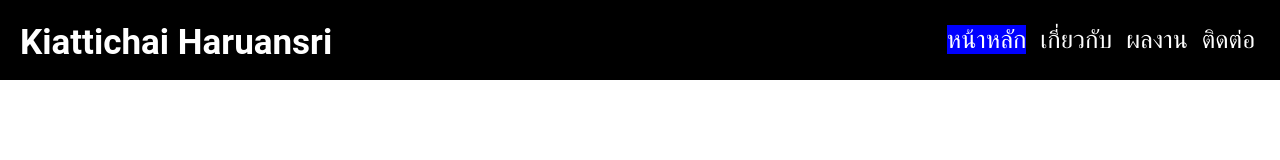
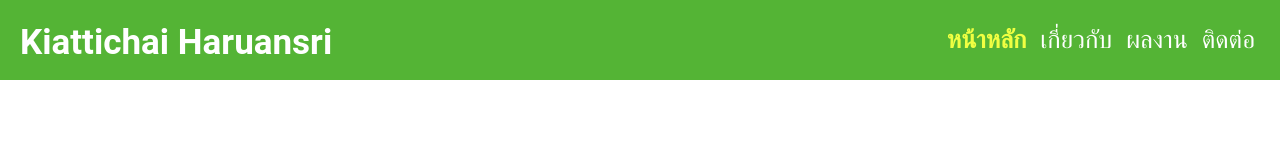
Before and after one commit to KiattichaiHaruansri/Kiattichai-website, a plain HTML site: page index.html in a window 1280 px wide. In both pictures the pointer is over the link "หน้าหลัก". Drawn offline with Linux system fonts and the light colour scheme.

Commit message:
Update main.css

```diff
--- a/css/main.css
+++ b/css/main.css
@@ -11,7 +11,7 @@ body {
 }
 
 nav {
-    background: black;
+    background: #54B435;
     height: 80px;
     width: 100%;
 }
@@ -40,7 +40,8 @@ nav ul li a {
     font-size: 25px;
 }
 
-a.active,a:hover {
-    background: blue;
+a:active,a:hover {
+    color: #F0FF42;
+    font-weight: bold;
     transition: .5s;
 }
```
